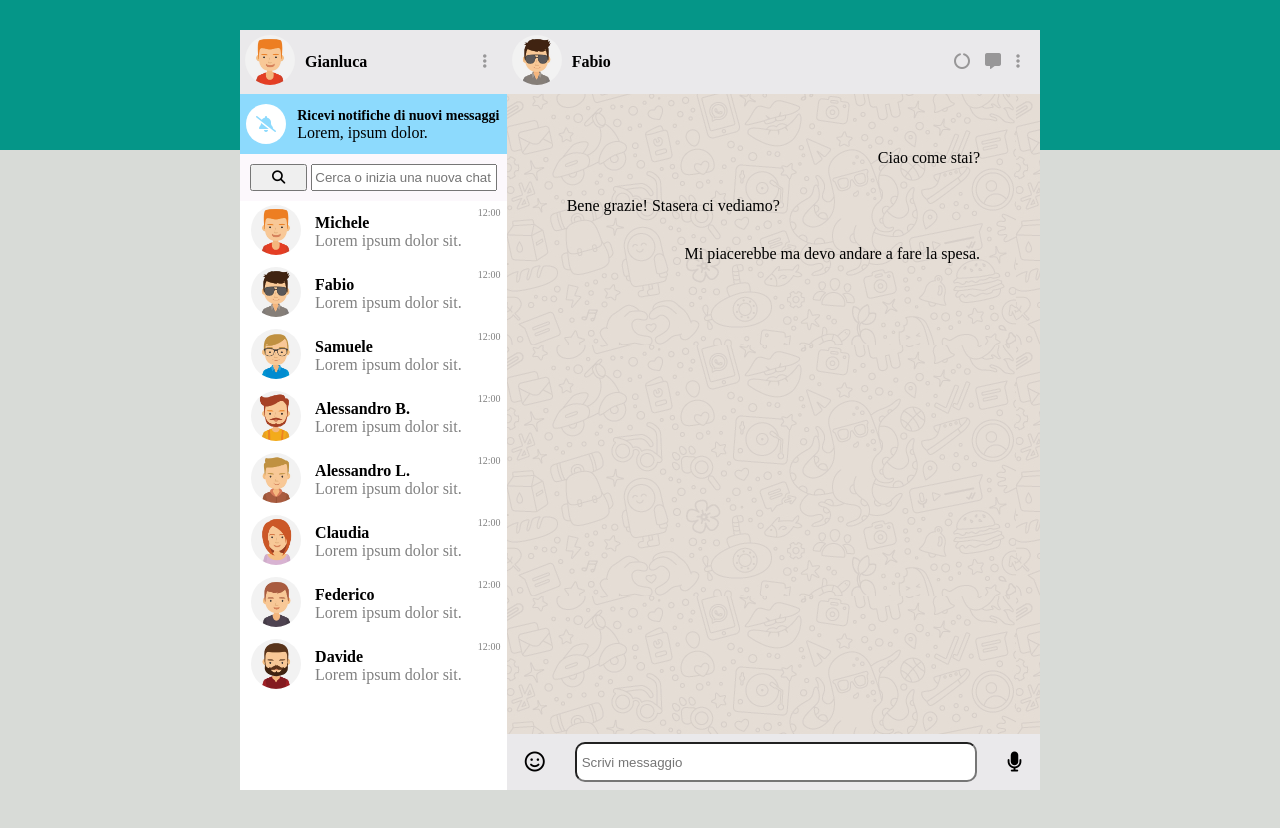
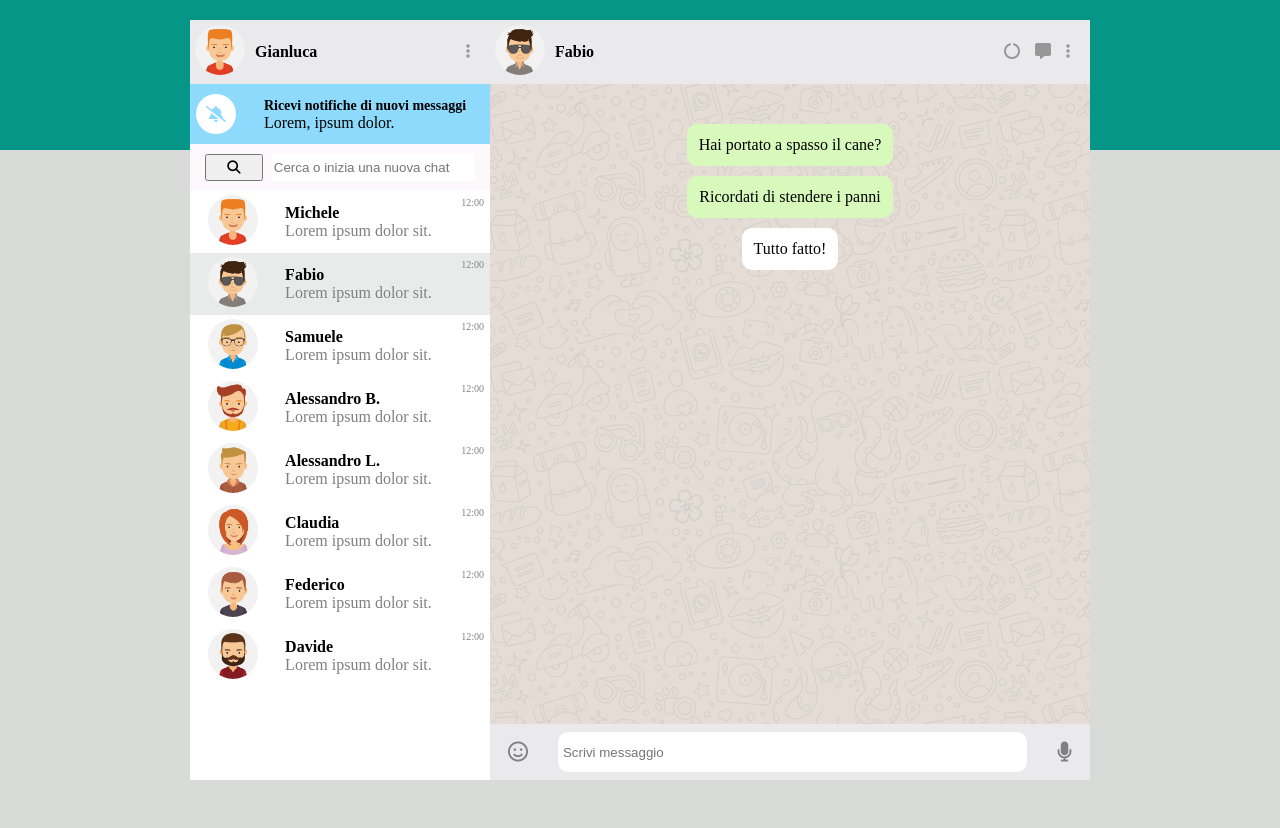
Before and after one commit to karimdib/vue-boolzapp, a plain HTML site: page index.html in a window 1280 px wide. Drawn offline with nearby package versions, Linux system fonts and the light colour scheme.

Commit message:
milestone 2-3 booolzap

```diff
--- a/css/style.css
+++ b/css/style.css
@@ -23,17 +23,21 @@ main{
     background-color: #d8dbd7;
 }
 
+input{
+    border: none;
+}
+
 .user_image{
     max-width: 50px;
     border-radius:50%;
 }
 
 .container{
-    max-width: 800px;
+    max-width: 900px;
     margin: 0 auto;
     min-height: 700px;
     position: relative;
-    top: -120px;
+    top: -130px;
     background-color: white;
 }
 
@@ -42,9 +46,6 @@ main{
     flex-wrap: nowrap;
     height: 100%;
 }
-
-
-
 
 .side__content{
     flex-basis: calc((100% / 12) * 4);
@@ -76,7 +77,6 @@ main{
     margin-right: 15px;
     color: #989798;
 }
-
 
 .notes__side{
     background-color: #8ddafd;
@@ -128,7 +128,6 @@ main{
 }
 
 
-
 .chat-img{
     width: 100%;
     height: 100%;
@@ -143,6 +142,7 @@ main{
     align-items: center;
     padding: 8px;
     background-color: #eae9eb;
+    color: gray;
 }
 
 .icon-smile__write, .micro-smile__chat{
@@ -179,10 +179,13 @@ main{
     padding:2px;
 }
 
+.active{
+    background-color: #e9ebeb;
+}
+
 .color-grey{
     color: grey;
 }
-
 
 .bg-chat__main {
     padding: 40px;
@@ -193,15 +196,24 @@ main{
 .bg-chat__main > *{
     width: 80%;
     padding: 15px 0;
+    margin-bottom: 10px ;
 }
 
 .contact-profile{
     display: flex;
-    flex-direction: row-reverse;
-    margin-right:20px ;
+    flex-direction: row;
 }
 
-.contact-myprofile{
-    align-self: flex-end;
-    margin-left: 20px;
+.sent{
+    background-color: #d7f9bc;
+    border-radius: 10px;
+    width: max-content;
+    padding:  12px;
 }
+
+.received{
+    background-color: white;
+    border-radius: 10px;
+    width: max-content;
+    padding:  12px;
+}
--- a/index.html
+++ b/index.html
@@ -40,7 +40,9 @@
                         </div>
                         <div>
                             <ul>
-                                <li class="contact" v-for="(contact, index) in contacts">
+                                <li class="contact" v-for="(contact, index) in contacts"
+                                 :class="{active : index === currentIndex }"
+                                 @click="changeChat(index)">
                                     <div>
                                         <img class="user_image" :src="contact.avatar" alt="">
                                     </div>
@@ -55,8 +57,8 @@
                     </div>
                     <div class="main__content">
                         <div class="head__side">
-                            <figure><img class="user_image" src="./img/avatar_2.jpg" alt=""></figure>
-                            <p class="name__side">Fabio</p>
+                            <figure><img class="user_image" :src="contacts[currentIndex].avatar" alt=""></figure>
+                            <p class="name__side">{{contacts[currentIndex].name}}</p>
                             <div class="icon__side">
                                 <i class="fa-solid fa-circle-notch"></i>
                                 <i class="fa-solid fa-message"></i>
@@ -64,17 +66,17 @@
 
                             </div>
                         </div>
-                        <div class="bg-chat__main">
-                            <div class="contact-profile" >{{contacts[1].messages[0].message}}</div>
-                            <div class="contact-myprofile">{{contacts[1].messages[1].message}}</div>
-                            <div class="contact-profile">{{contacts[1].messages[2].message}}</div>
+                        <div class="bg-chat__main" v-if="currentContact">
+                            <div class="contact-profile" v-for="message in currentContact.messages" :class="message.status">
+                                {{message.message}}
+                            </div>
                         </div>
                         <div class="chat-text__main">
                             <div class="icon-smile__write">
                                 <i class="fa-regular fa-face-smile"></i>
                             </div>
                             <div class="input__chat">
-                                <input type="text" placeholder="Scrivi messaggio">
+                                <input type="text" placeholder="Scrivi messaggio" v-model="inputText" @keyup.enter="sendMessage">
                             </div>
                             <div class="micro-smile__chat">
                                 <i class="fa-solid fa-microphone"></i>
--- a/js/app.js
+++ b/js/app.js
@@ -3,6 +3,9 @@ const { createApp } = Vue
   createApp({
     data() {
       return {
+        currentIndex: 1,
+        inputText: '',
+        currentContact:  null,
         contacts:[
           {
             name: 'Michele',
@@ -173,5 +176,29 @@ const { createApp } = Vue
           }
         ]
       }
+    },
+    methods:{
+      changeChat(index){
+        this.currentIndex = index
+        this.currentContact = this.contacts[index]
+      },
+      sendMessage(){
+        const newMessage = {
+          message: this.inputText,
+          status: 'sent',
+        }
+        this.currentContact.messages.push(newMessage)
+        this.inputText = ''
+        setTimeout(() => {
+          const responseMessage = {
+            message: 'Ok',
+            status: 'received',
+          }
+          this.currentContact.messages.push(responseMessage)
+        }, 1000)
+      }
+    },
+    mounted() {
+      this.currentContact = this.contacts[0]
     }
   }).mount('#app')
```
